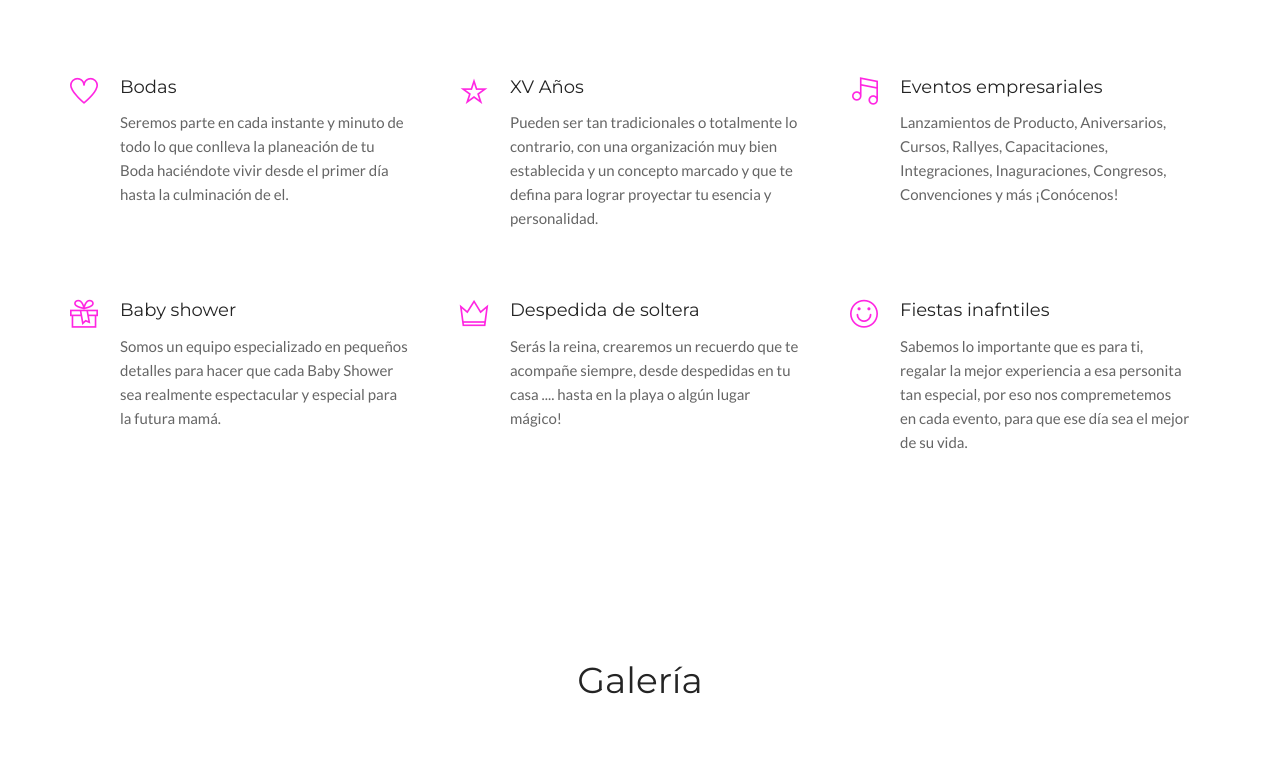
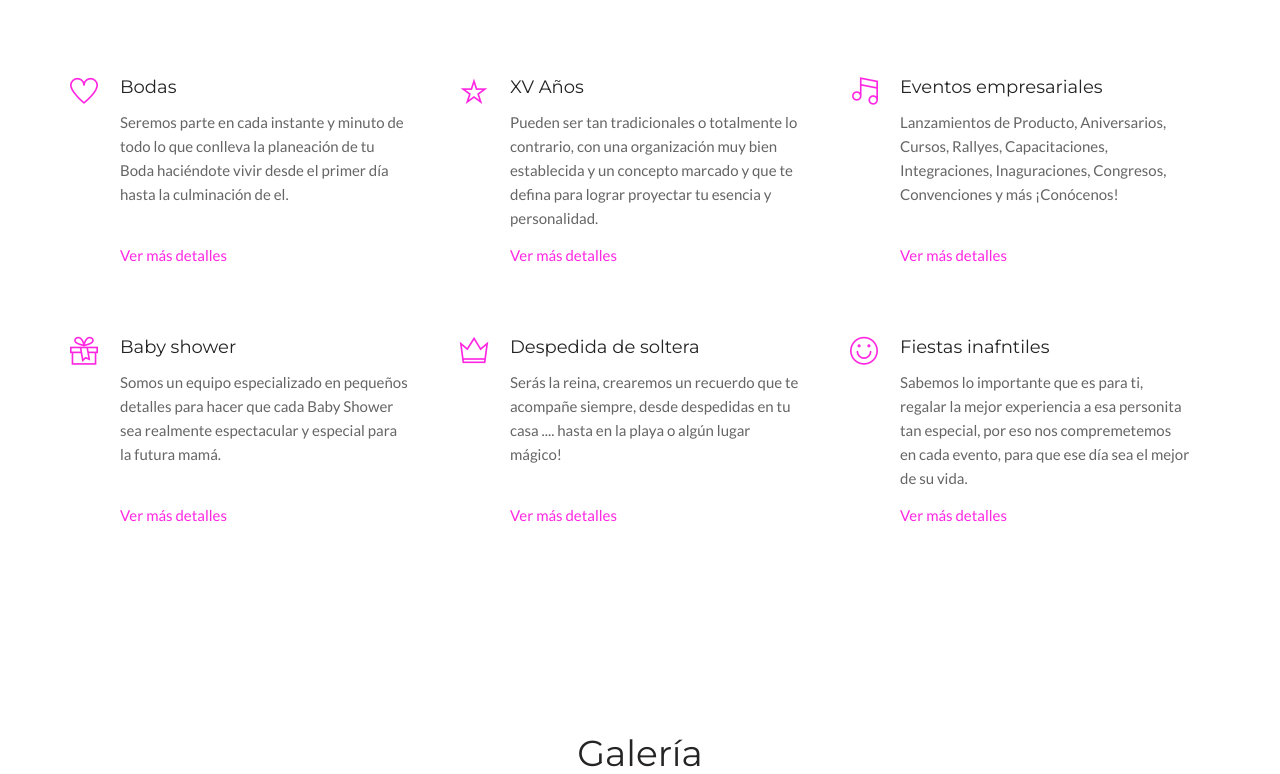
Before and after one commit to sleventos/page, a PHP site: page / in a window 1280 px wide. Shown: the part 1082-1856 px from the top of the page. Run offline with PHP 8.4, Linux system fonts and the light colour scheme; some libraries are stand-ins or nearby versions.

Commit message:
detalles

```diff
--- a/css/style.css
+++ b/css/style.css
@@ -143,7 +143,7 @@ a {
 }
 
 a:focus, a:hover {
-  color: #1095ac;
+  color: #FF26E2;
   text-decoration: none;
 }
 
@@ -218,6 +218,9 @@ a:focus {
     width: 100%;
     font-weight: bold;
     font-size: 30px;
+  }
+  .line {
+      margin: 10px auto;
   }
 }
 /*----------------------------------
@@ -729,6 +732,61 @@ fieldset[disabled] .s-btn {
   transition-timing-function: cubic-bezier(0.7, 1, 0.7, 1);
 }
 
+
+
+.Servicios{
+  height: 190px;
+  position: relative;
+}
+.detalles{
+    position: absolute;
+    bottom: 0;
+    font-size: 15px;
+}
+.modal-content .infoServicio{
+  padding: 50px;
+}
+.modal-content .infoServicio ul{
+  display: flex;
+  flex-wrap: wrap;
+  padding: 0;
+}
+.modal-content .infoServicio ul li{
+  list-style: none;
+  margin: 5px;
+}
+.modal-content .infoServicio ul li img{
+  width: 180px;
+  border-radius: 10px;
+}
+.modal-content .infoServicio .contactanos a{
+    color: #000;
+    margin-right: 10px;
+}
+.modal-content .infoServicio .contactanos a span{
+  color: #FF26E2;
+  margin-right: 5px;
+}
+@media (max-width: 800px){
+  .Servicios {
+    height: max-content;
+  }
+}
+@media (max-width: 500px){
+  .modal-content{
+    width: 90%;
+    margin: 30px auto;
+  }
+  .modal-content .infoServicio{
+    padding: 20px;
+  }
+  .modal-content .infoServicio ul li img{
+    width: 100px;
+  }
+  .modal-content .infoServicio .contactanos a{
+    display: block;
+  }
+}
 /* Sizes
 ------------------------------ */
 .s-icon--sm {
--- a/index.html
+++ b/index.html
@@ -140,7 +140,7 @@
                 <h2 class="g-font-size-32--xs g-font-size-36--md">Brindarte una respuesta rápida e<br>inteligente de acuerdo a tus necesidades</h2>
             </div>
             <div class="row g-margin-b-60--xs g-margin-b-70--md">
-                <div class="col-sm-4 g-margin-b-60--xs g-margin-b-0--md">
+                <div class="col-sm-4 g-margin-b-60--xs g-margin-b-0--md Servicios">
                     <div class="clearfix">
                         <div class="g-media g-width-30--xs">
                             <div class="wow fadeInDown" data-wow-duration=".3" data-wow-delay=".1s">
@@ -150,10 +150,38 @@
                         <div class="g-media__body g-padding-x-20--xs">
                             <h3 class="g-font-size-18--xs">Bodas</h3>
                             <p class="g-margin-b-0--xs">Seremos parte en cada instante y minuto de todo lo que conlleva la planeación de tu Boda haciéndote vivir desde el primer día hasta la culminación de el.</p>
+                            <br>
+                            <a href="" data-toggle="modal" data-target="#Bodas" class="detalles">
+                                Ver más detalles
+                            </a>
                         </div>
                     </div>
                 </div>
-                <div class="col-sm-4 g-margin-b-60--xs g-margin-b-0--md">
+<!-- ------------------------------------------ -->
+                <div class="modal fade" tabindex="-1" role="dialog" aria-labelledby="myLargeModalLabel" id="Bodas">
+                    <div class="modal-dialog modal-lg" role="document">
+                        <div class="modal-content">
+                            <div class="infoServicio">
+                                <h1><i class="g-font-size-28--xs g-color--primary ti-heart"></i> Bodas</h1>
+                                <p>Aun no sabes por donde comenzar?.... Tanto la Organización como la Coordinación de una Boda, no son tareas nada sencillas, pero ¡no te aflijas!.<br><br>Has llegado al sitio correcto aquí te ayudaremos y no solo eso, seremos parte en cada instante y minuto de todo lo que conlleva la planeación de tu Boda haciendote vivir desde el primer día hasta la culminación de el, llena de satisfacción y felicidad. Trabajamos con amor y pasión pues nos encanta estar con enamorados y hacer sueños realidad haciendo vivir esa magia todo la eternidad. </p>
+                                <br>
+                                <ul>
+                                    <li><img src="./img/mini/boda1.jpg" alt=""></li>
+                                    <li><img src="./img/mini/boda1.jpg" alt=""></li>
+                                    <li><img src="./img/mini/boda1.jpg" alt=""></li>
+                                    <li><img src="./img/mini/boda1.jpg" alt=""></li>
+                                </ul>
+                                <br>
+                                <div class="contactanos">
+                                    <a href="mailto: sleventos4@gmail.com?subject=Quisiera información&amp;body=¡Hola! Quiero información acerca de de los paquetes que manejan." target="_blank"><span class="lnr lnr-envelope"></span> sleventos4@gmail.com</a>
+                                    <a href="tel: 5517713696"><span class="lnr lnr-phone-handset"></span> 55 1771 3696</a>
+                                </div>
+                            </div>
+                        </div>
+                    </div>
+                </div>
+<!-- --- -->
+                <div class="col-sm-4 g-margin-b-60--xs g-margin-b-0--md Servicios">
                     <div class="clearfix">
                         <div class="g-media g-width-30--xs">
                             <div class="wow fadeInDown" data-wow-duration=".3" data-wow-delay=".2s">
@@ -163,10 +191,23 @@
                         <div class="g-media__body g-padding-x-20--xs">
                             <h3 class="g-font-size-18--xs">XV Años</h3>
                             <p class="g-margin-b-0--xs">Pueden ser tan tradicionales o totalmente lo contrario, con una organización muy bien establecida y un concepto marcado y que te defina para lograr proyectar tu esencia y personalidad.</p>
+                            <br>
+                            <a href="" data-toggle="modal" data-target="#quince" class="detalles">
+                                Ver más detalles
+                            </a>
                         </div>
                     </div>
                 </div>
-                <div class="col-sm-4">
+<!-- ------------------------------------------ -->
+                <div class="modal fade" tabindex="-1" role="dialog" aria-labelledby="myLargeModalLabel" id="quince">
+                    <div class="modal-dialog modal-lg" role="document">
+                        <div class="modal-content">
+                            ...
+                        </div>
+                    </div>
+                </div>
+<!-- --- -->
+                <div class="col-sm-4 Servicios">
                     <div class="clearfix">
                         <div class="g-media g-width-30--xs">
                             <div class="wow fadeInDown" data-wow-duration=".3" data-wow-delay=".3s">
@@ -176,13 +217,25 @@
                         <div class="g-media__body g-padding-x-20--xs">
                             <h3 class="g-font-size-18--xs">Eventos empresariales</h3>
                             <p class="g-margin-b-0--xs">Lanzamientos de Producto, Aniversarios, Cursos, Rallyes, Capacitaciones, Integraciones, Inaguraciones, Congresos, Convenciones y más ¡Conócenos!</p>
+                            <br>
+                            <a href="" data-toggle="modal" data-target="#empresas" class="detalles">
+                                Ver más detalles
+                            </a>
                         </div>
                     </div>
                 </div>
             </div>
-            <!-- // end row  -->
+<!-- ------------------------------------------ -->
+                <div class="modal fade" tabindex="-1" role="dialog" aria-labelledby="myLargeModalLabel" id="empresas">
+                    <div class="modal-dialog modal-lg" role="document">
+                        <div class="modal-content">
+                            ...
+                        </div>
+                    </div>
+                </div>
+<!-- --- -->
             <div class="row">
-                <div class="col-sm-4 g-margin-b-60--xs g-margin-b-0--md">
+                <div class="col-sm-4 g-margin-b-60--xs g-margin-b-0--md Servicios">
                     <div class="clearfix">
                         <div class="g-media g-width-30--xs">
                             <div class="wow fadeInDown" data-wow-duration=".3" data-wow-delay=".4s">
@@ -192,10 +245,14 @@
                         <div class="g-media__body g-padding-x-20--xs">
                             <h3 class="g-font-size-18--xs">Baby shower</h3>
                             <p class="g-margin-b-0--xs">Somos un equipo especializado en pequeños detalles para hacer que cada Baby Shower sea realmente espectacular y especial para la futura mamá.</p>
+                            <br>
+                            <a href="" data-toggle="modal" data-target="#Bodas" class="detalles">
+                                Ver más detalles
+                            </a>
                         </div>
                     </div>
                 </div>
-                <div class="col-sm-4 g-margin-b-60--xs g-margin-b-0--md">
+                <div class="col-sm-4 g-margin-b-60--xs g-margin-b-0--md Servicios">
                     <div class="clearfix">
                         <div class="g-media g-width-30--xs">
                             <div class="wow fadeInDown" data-wow-duration=".3" data-wow-delay=".5s">
@@ -205,10 +262,14 @@
                         <div class="g-media__body g-padding-x-20--xs">
                             <h3 class="g-font-size-18--xs">Despedida de soltera</h3>
                             <p class="g-margin-b-0--xs">Serás la reina, crearemos un recuerdo que te acompañe siempre, desde despedidas en tu casa .... hasta en la playa o algún lugar mágico!</p>
+                            <br>
+                            <a href="" data-toggle="modal" data-target="#Bodas" class="detalles">
+                                Ver más detalles
+                            </a>
                         </div>
                     </div>
                 </div>
-                <div class="col-sm-4">
+                <div class="col-sm-4 Servicios">
                     <div class="clearfix">
                         <div class="g-media g-width-30--xs">
                             <div class="wow fadeInDown" data-wow-duration=".3" data-wow-delay=".6s">
@@ -218,6 +279,10 @@
                         <div class="g-media__body g-padding-x-20--xs">
                             <h3 class="g-font-size-18--xs">Fiestas inafntiles</h3>
                             <p class="g-margin-b-0--xs">Sabemos lo importante que es para ti, regalar la mejor experiencia a esa personita tan especial, por eso nos compremetemos en cada evento, para que ese día sea el mejor de su vida.</p>
+                            <br>
+                            <a href="" data-toggle="modal" data-target="#Bodas" class="detalles">
+                                Ver más detalles
+                            </a>
                         </div>
                     </div>
                 </div>
@@ -245,7 +310,7 @@
                         </div>
                         <ul class="list-inline g-ul-li-lr-5--xs g-margin-b-0--xs">
                             <li>
-                                <a href="img/970x647/05.jpg" class="cbp-lightbox s-icon s-icon--sm s-icon--white-bg g-radius--circle" data-title="Portfolio Item <br/> by KeenThemes Inc.">
+                                <a href="img/970x647/05.jpg" class="cbp-lightbox s-icon s-icon--sm s-icon--white-bg g-radius--circle" data-title="Portfolio">
                                     <i class="ti-fullscreen"></i>
                                 </a>
                             </li>
@@ -263,7 +328,7 @@
                         </div>
                         <ul class="list-inline g-ul-li-lr-5--xs g-margin-b-0--xs">
                             <li>
-                                <a href="img/970x647/06.jpg" class="cbp-lightbox s-icon s-icon--sm s-icon--white-bg g-radius--circle" data-title="Portfolio Item <br/> by KeenThemes Inc.">
+                                <a href="img/970x647/06.jpg" class="cbp-lightbox s-icon s-icon--sm s-icon--white-bg g-radius--circle" data-title="Portfolio">
                                     <i class="ti-fullscreen"></i>
                                 </a>
                             </li>
@@ -281,7 +346,7 @@
                         </div>
                         <ul class="list-inline g-ul-li-lr-5--xs g-margin-b-0--xs">
                             <li>
-                                <a href="img/970x647/07.jpg" class="cbp-lightbox s-icon s-icon--sm s-icon--white-bg g-radius--circle" data-title="Portfolio Item <br/> by KeenThemes Inc.">
+                                <a href="img/970x647/07.jpg" class="cbp-lightbox s-icon s-icon--sm s-icon--white-bg g-radius--circle" data-title="Portfolio">
                                     <i class="ti-fullscreen"></i>
                                 </a>
                             </li>
@@ -299,7 +364,7 @@
                         </div>
                         <ul class="list-inline g-ul-li-lr-5--xs g-margin-b-0--xs">
                             <li>
-                                <a href="img/970x647/08.jpg" class="cbp-lightbox s-icon s-icon--sm s-icon--white-bg g-radius--circle" data-title="Portfolio Item <br/> by KeenThemes Inc.">
+                                <a href="img/970x647/08.jpg" class="cbp-lightbox s-icon s-icon--sm s-icon--white-bg g-radius--circle" data-title="Portfolio">
                                     <i class="ti-fullscreen"></i>
                                 </a>
                             </li>
@@ -317,7 +382,7 @@
                         </div>
                         <ul class="list-inline g-ul-li-lr-5--xs g-margin-b-0--xs">
                             <li>
-                                <a href="img/970x647/09.jpg" class="cbp-lightbox s-icon s-icon--sm s-icon--white-bg g-radius--circle" data-title="Portfolio Item <br/> by KeenThemes Inc.">
+                                <a href="img/970x647/09.jpg" class="cbp-lightbox s-icon s-icon--sm s-icon--white-bg g-radius--circle" data-title="Portfolio">
                                     <i class="ti-fullscreen"></i>
                                 </a>
                             </li>
@@ -335,7 +400,7 @@
                         </div>
                         <ul class="list-inline g-ul-li-lr-5--xs g-margin-b-0--xs">
                             <li>
-                                <a href="img/970x647/04.jpg" class="cbp-lightbox s-icon s-icon--sm s-icon--white-bg g-radius--circle" data-title="Portfolio Item <br/> by KeenThemes Inc.">
+                                <a href="img/970x647/04.jpg" class="cbp-lightbox s-icon s-icon--sm s-icon--white-bg g-radius--circle" data-title="Portfolio">
                                     <i class="ti-fullscreen"></i>
                                 </a>
                             </li>
```
Also changed, not shown: img/mini/boda1.jpg (added).
